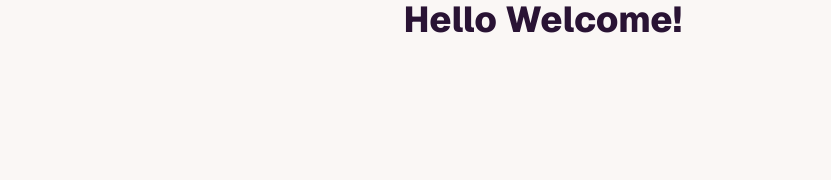
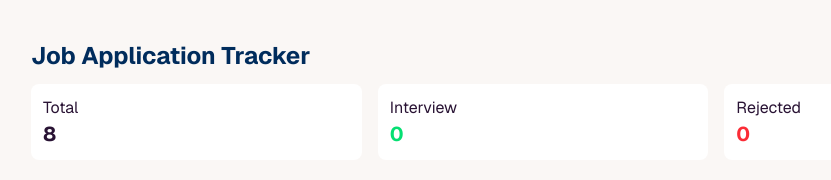
Before and after one commit to abdullahjim29/Assignment-4-dom-manupulation-b13, a plain HTML site: page index.html in a window 1280 px wide. Shown: the whole page, without its empty margins (97-928 px from the left). Drawn offline with nearby package versions, Linux system fonts and the light colour scheme.

Commit message:
created header section

```diff
--- a/index.html
+++ b/index.html
@@ -30,10 +30,34 @@
         }
     </style>
 </head>
-<h2 class="text-4xl text-center font-extrabold">Hello Welcome! </h2>
 
 <body>
+    <header class="max-w-5xl mx-auto mt-10">
+        <h1 class="text-[#002C5C] text-2xl font-bold mb-3">Job Application Tracker</h1>
+        <div class="flex flex-col sm:flex-row justify-between gap-4">
+            <!-- total applcations -->
+            <div class="bg-white p-3 rounded-lg w-[360px]">
+                <p>Total</p>
+                <p id="total-applications" class="font-bold text-xl">8</p>
+            </div>
 
+            <!-- total interviews -->
+            <div class="bg-white p-3 rounded-lg w-[360px]">
+                <p>Interview</p>
+                <p id="total-interviews" class="font-bold text-xl text-green-400">0</p>
+            </div>
+
+            <!-- total rejecteds -->
+            <div class="bg-white p-3 rounded-lg w-[360px]">
+                <p>Rejected</p>
+                <p id="total-rejecteds" class="font-bold text-xl text-red-500">0</p>
+            </div>
+        </div>
+    </header>
+
+    <main>
+
+    </main>
 </body>
 
 </html>
```
